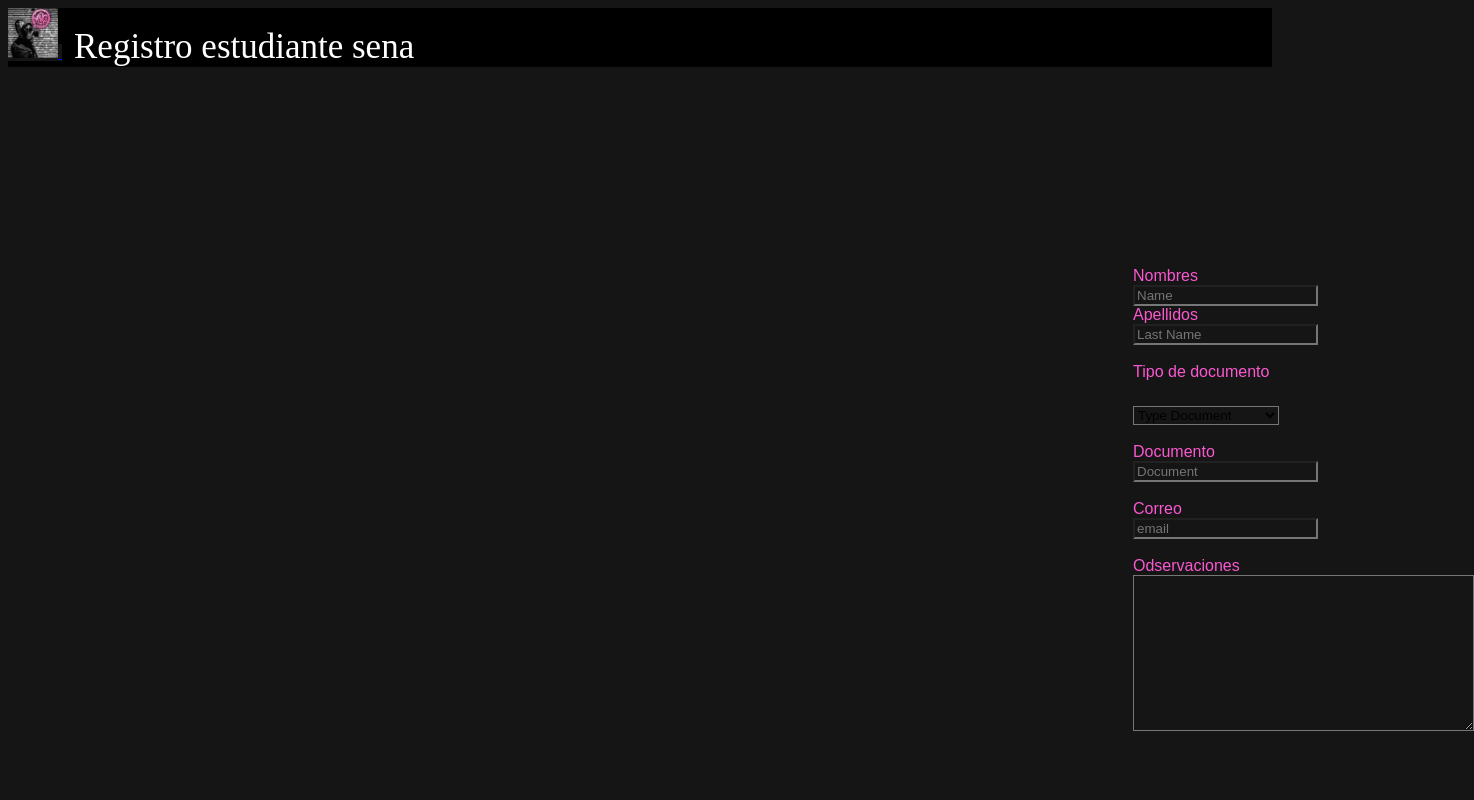
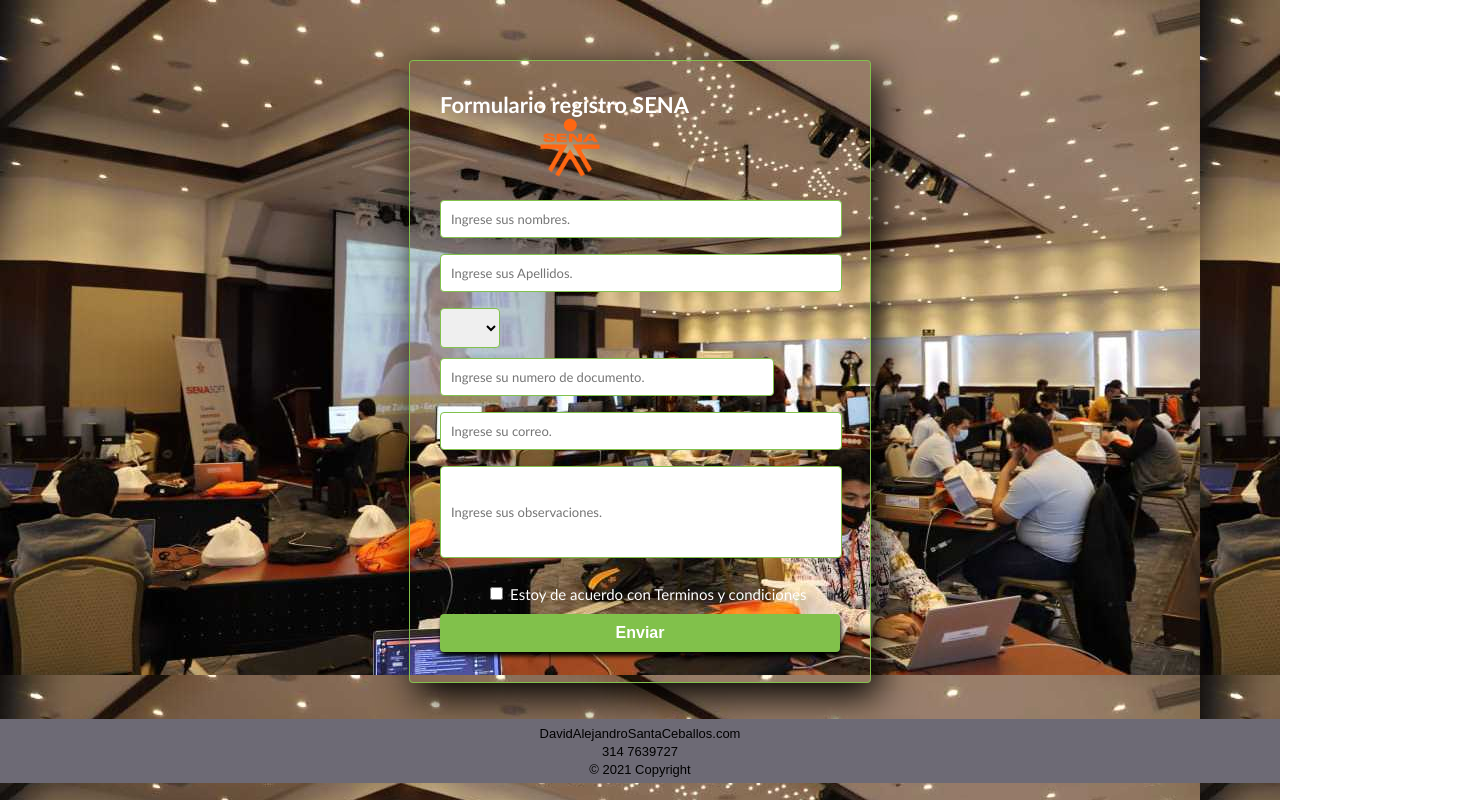
Before and after one commit to 0Dasc0/formulario, a plain HTML site: page index.html in a window 1280 px wide. Shown: the whole page, 1474 px wide, since content can reach past the window. Drawn offline with Linux system fonts and the light colour scheme.

Commit message:
Segunda seccion

```diff
--- a/ASSES/index.css
+++ b/ASSES/index.css
@@ -1,47 +1,162 @@
-Css
 
 body {
-  margin:0;
+  margin: 0;
   padding: 0;
-  background: #1C2321;
+  box-sizing:border-box;
 }
 
-*{
 
-  background-color: #151515;
+.form-register {
+  width: 400px;
+  background: rgba (255, 255, 255 , 0.2);
+  padding: 30px;
+  margin: auto;
+  margin-top: 60px;
+  border-radius: 4px;
+  font-family: "calibri";
+  color: white;
+  box-shadow: 7px 13px 37px #000;
+  border: 1px solid #81C14B;
 }
 
-.nav{
-  background-color: #000000;
-  color: #ffffff;
-
-
-}
-.navp{
-    display: inline;
-    font-size: 35px;
-    margin-bottom: 20px;
-    margin-left: 12px;
-    margin-top: 0px;
-    background-color: #000000;
-
-}
-.text {
-  font-family: sans-serif;
-  color:#FA58D0;
-  padding-bottom: 7px;
+.form-register h4 {
+  font-size: 22px;
+  margin-bottom: 25px;
+  display: inline;
 }
 
-.selec {
-  color: #6E6E6E;
-
+.controls {
+  width: 95%;
+  padding: 10px;
+  border-radius: 4px;
+  margin-bottom: 16px;
+  margin-right: 0;
+  border: 1px solid #81C14B;
+  font-family: "calibri";
+  font-size: 13px;
 }
 
-.form-control {
-  color: #ffffff;
+.controls1 {
+  width: 78%;
+  padding: 10px;
+  border-radius: 4px;
+  margin-bottom: 16px;
+  margin-right: 2px;
+  border: 1px solid #81C14B;
+  font-family: "calibri";
+  font-size: 13px;
+  display: inline;
 }
 
-.Cent {
-  margin-left: 1125px;
-  margin-top: 200px;
+.form-register p {
+  height: 40px;
+  text-align: center;
+  font-size: 15px;
+  line-height: 40px;
+  display: inline;
 }
+
+.form-register a {
+  color: white;
+  text-decoration: none;
+}
+
+.form-register a:hover {
+  color: white;
+  text-decoration: underline;
+  font-weight: bold;
+}
+
+.form-register .botons {
+  width: 100%;
+  background: #81C14B;
+  border: none;
+  padding: 10px;
+  color: white;
+  margin: 0;
+  font-size: 16px;
+  font-weight: bold;
+  border-radius: 4px;
+  box-shadow: 1px 4px 4px #000;
+}
+
+.form-register .botons:hover {
+  width: 100%;
+  background: #81C14B;
+  border: none;
+  padding: 10px;
+  color: white;
+  margin: 0;
+  font-size: 16px;
+  font-weight: bold;
+  border-radius: 4px;
+  box-shadow: 1px 4px 4px #000;
+  text-decoration: underline;
+  font-weight: bold;
+}
+
+.sele{
+  width: 15%;
+  padding: 10px;
+  border-radius: 4px;
+  margin-bottom: 10px;
+  margin-right: 0;
+  border: 1px solid #81C14B;
+  font-family: "calibri";
+  font-size: 13px;
+  color: black;
+  display: inline;
+}
+
+.img {
+  width: 15%;
+  display: inline;
+  position: relative;
+  padding-left: 100px;
+}
+
+.controlsn {
+  width: 95%;
+  padding: 10px;
+  border-radius: 4px;
+  margin-bottom: 16px;
+  margin-right: 0;
+  margin-top: 20px;
+  border: 1px solid #81C14B;
+  font-family: "calibri";
+  font-size: 13px;
+}
+
+.controlso {
+  width: 95%;
+  height: 70px;
+  padding: 10px;
+  border-radius: 4px;
+  margin-bottom: 16px;
+  margin-right: 0;
+  border: 1px solid #81C14B;
+  font-family: "calibri";
+  font-size: 13px;
+  text-align:top;
+}
+
+.fooster {
+  width: 100%;
+  height: 100%;
+  background: #6D6A75;
+  padding-bottom: 5px;
+  text-align: center;
+  padding-top: 5px;
+}
+
+.fooster .f1 {
+  font-size: small;
+  display: inline;
+  font-family:sans-serif;
+}
+
+.check {
+  display: inline;
+  text-align: center;
+  margin-left: 50px;
+}
--- a/index.html
+++ b/index.html
@@ -6,72 +6,44 @@
     <link rel="stylesheet" href="ASSES/index.css">
     <title>Formulario</title>
   </head>
-  <body>
+  <body background = "img/SENA.jpg" >
 
-    <nav class="nav">
-  <a class="navbar-brand" href="#">
-    <img src="img/maws.png" width="50" height="50" alt="">
-  </a>
-  <p class="navp"> Registro estudiante sena</p>
-</nav>
+    <section class="form-register">
 
-<div class="Cent">
-    <form>
-  <div class="form-group row">
-    <label for="colFormLabelSm" class="text">Nombres</label>
-    <div class="col-sm-10">
-      <input type="email" class="form-control form-control-sm" id="colFormLabelSm" placeholder="Name">
-    </div>
-  </div>
-
-  <div class="form-group row">
-    <label for="colFormLabel" class="text">Apellidos</label>
-    <div class="col-sm-10">
-      <input type="email" class="form-control" id="colFormLabel" placeholder="Last Name">
-    </div>
-  </div>
-  <br>
-
-  <div class="">
-   <div class="text">Tipo de documento</div>
-   <br>
+    <h4>Formulario registro SENA</h4> <img class="img" src="img/SENALO.png" >
+    <input class="controlsn" type="text" name="Nombres" value="" placeholder="Ingrese sus nombres.">
+    <input class="controls" type="text" name="Apellidos" value="" placeholder="Ingrese sus Apellidos.">
     <select class="sele">
-  <option selected>Type Document</option>
-  <option value="1">Cedula</option>
-  <option value="2">Tarjeta de indentidad</option>
-  <option value="3">Cedula extranjera</option>
-  <option value="4">Pasaporte</option>
+   <option selected></option>
+   <option value="1">C.c</option>
+   <option value="2">T.i</option>
+   <option value="3">C.e</option>
+   <option value="4">Pas</option>
    <option value="5">Registro civil</option>
    <option value="6">Contraseña</option>
    <option value="7">Otro...</option>
  </select>
-     </div>
- <br>
-
- <div class="form-group row">
-   <label for="colFormLabelSm" class="text">Documento</label>
-   <div class="col-sm-10">
-     <input type="email" class="form-control form-control-sm" id="colFormLabelSm" placeholder="Document">
-   </div>
-   <br>
-
-   <div class="form-group row">
-     <label for="colFormLabelSm" class="text">Correo</label>
-     <div class="col-sm-10">
-       <input type="email" class="form-control form-control-sm" id="colFormLabelSm" placeholder="email">
-     </div>
-     <br>
-
-     <div class="form-group row">
-       <label for="colFormLabelSm" class="text">Odservaciones</label>
-       <br>
-       <textarea class="form-control" rows="10" cols="40"></textarea>
+    <input class="controls1" type="text" name="Documento" value="" placeholder="Ingrese su numero de documento.">
+    <input class="controls" type="email" name="Correo" value="" placeholder="Ingrese su correo.">
+    <input class="controlso" type="text" name="Observaciones" value="" placeholder="Ingrese sus observaciones.">
+      <input class="check" type="checkbox" value="" id="flexCheckIndeterminate">
+    <p>Estoy de acuerdo con <a href="#">Terminos y condiciones</a></p>
 
 
+
+    <input class="botons" type="submit" name="Enviar" value="Enviar">
+
+
+  </section>
+
+<br><br>
+
+  <div class="fooster">
+    <p class="f1">DavidAlejandroSantaCeballos.com</p><br>
+    <p class="f1"> 314 7639727</p><br>
+    <p class="f1">© 2021 Copyright</p><br>
   </div>
-</div>
-</div>
-</div>
+
 
   </body>
 </html>
```
Also changed, not shown: img/SENA.jpg (added), img/SENALO.png (added). Lines whose indentation alone changed are shown as unchanged.
